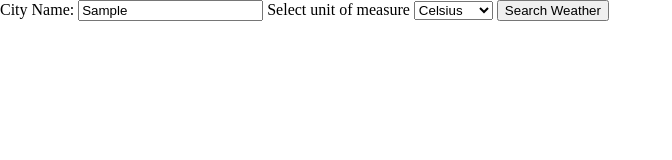
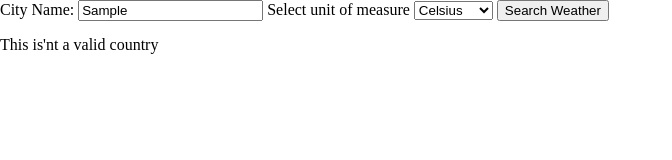
Before and after one commit to helman101/weather-app, a website built with webpack: page dist/index.html in a window 1280 px wide. Both pictures are taken after typing "Sample" into the empty fields and a click on the button "Search Weather". Shown: the whole page, without its empty margins (0-672 px from the left). Built offline with nearby package versions, Linux system fonts and the light colour scheme; no server answers.

Commit message:
add searchByCity function

```diff
--- a/src/page-load.js
+++ b/src/page-load.js
@@ -42,17 +42,28 @@ let getUbication = () => {
 }
 
 let searchByCity = async function(cityName, unit) {
+  try {
+    await weatherData.getWeatherByCity(cityName, unit);
+    let temperatures = weatherData.getTemperatures();
+    let weatherInfo = weatherData.getWeatherInfo();
+    setTags(temperatures, weatherInfo);
+  }
+  catch {
+    let notice = document.createElement('div');
+    notice.textContent = 'This is\'nt a valid country'
 
+    document.body.appendChild(notice)
+  }
 }
 
 
 let pageLoad = () => {
   let container = document.querySelector('.container');
-  let cityField = document.querySelector('.city');
-  let unitSelect = document.querySelector('.unit')
+  let cityField = document.querySelector('.city-text');
+  let unitSelect = document.querySelector('.unit');
   let searchBtn = document.querySelector('.search-btn');
 
-  searchBtn.onclick = () => {console.log(cityField.value, unitSelect.value)}
+  searchBtn.onclick = () => {searchByCity(cityField.value || 'New york', unitSelect.value)}
 
   let card = document.createElement('div');
   card.classList.add('card');
--- a/src/weather.js
+++ b/src/weather.js
@@ -19,7 +19,7 @@ let weatherModule = (() => {
     return currentData.weather[0]
   }
 
-  async function getWeatherByCity(city = 'Rome', unitTemp = 'metric') {
+  async function getWeatherByCity(city, unitTemp) {
     let url = `http://api.openweathermap.org/data/2.5/weather?q=${city}&units=${unitTemp}&APPID=${API_KEY}`
     let response = await fetch(url, { mode: 'cors' })
     let weather = await response.json();
```
Also changed, not shown: dist/index.html, dist/main.js.
